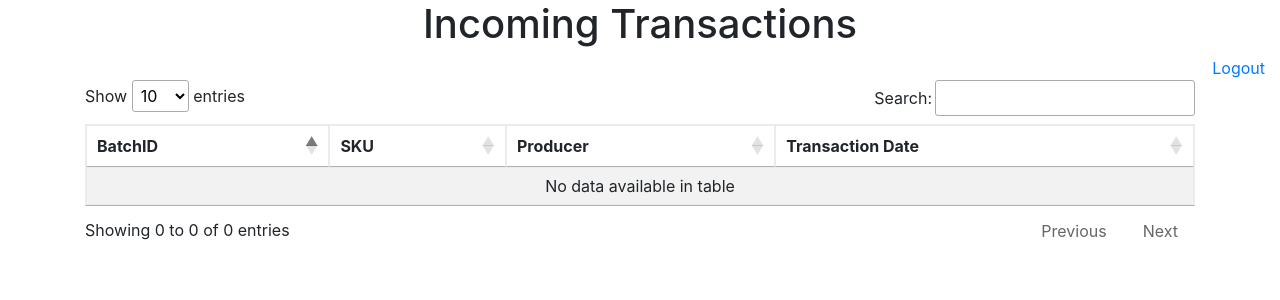
After one commit to soethanv/PyMarket, a Flask app: page /intransaction in a window 1280 px wide. The commit adds this page. Shown: the top 300 px of the page. Run offline with Flask 2, Linux system fonts and the light colour scheme; the visitor is signed in with stand-in values (Sample User, id 1); data that the repository does not hold is empty; some libraries are stand-ins or nearby versions.

Commit message:
Putting transaction implementation into master

```diff
--- a/models/crud_operations.py
+++ b/models/crud_operations.py
@@ -196,3 +196,14 @@ def update_order_item_status(cartItemID):
     except Exception as err:
         db.session.rollback()
         raise err
+
+
+
+# Transaction crud_operations
+
+def get_all_incoming_transactions():
+    return IncomingTransaction.query.all()
+
+
+def get_all_outgoing_transactions():
+    return OutgoingTransaction.query.all()
--- a/templates/base.html
+++ b/templates/base.html
@@ -11,8 +11,11 @@
       <!--END Bootstrap-->
 
       <!--PyMarket CSS-->
-      <!-- Custom styles for this template -->
-      <link href="dashboard.css" rel="stylesheet">
+      <link rel="stylesheet" href="https://cdn.datatables.net/1.10.16/css/jquery.dataTables.min.css" >
+        <!--JQUERY-->
+        <script src="https://code.jquery.com/jquery-3.2.1.slim.min.js" integrity="sha384-KJ3o2DKtIkvYIK3UENzmM7KCkRr/rE9/Qpg6aAZGJwFDMVNA/GpGFF93hXpG5KkN" crossorigin="anonymous"></script>
+        <!--DataTables-->
+    <script language="JavaScript" type="text/javascript" src="https://cdn.datatables.net/1.10.16/js/jquery.dataTables.min.js"></script>
       <!--END PyMarket CSS-->
     </head>
     <body>
@@ -30,9 +33,9 @@
 
     <!-- Bootstrap core JavaScript -->
     <!-- Placed at the end of the document so the pages load faster -->
-    <script src="https://code.jquery.com/jquery-3.2.1.slim.min.js" integrity="sha384-KJ3o2DKtIkvYIK3UENzmM7KCkRr/rE9/Qpg6aAZGJwFDMVNA/GpGFF93hXpG5KkN" crossorigin="anonymous"></script>
     <script src="https://cdnjs.cloudflare.com/ajax/libs/popper.js/1.12.3/umd/popper.min.js" integrity="sha384-vFJXuSJphROIrBnz7yo7oB41mKfc8JzQZiCq4NCceLEaO4IHwicKwpJf9c9IpFgh" crossorigin="anonymous"></script>
     <script src="https://maxcdn.bootstrapcdn.com/bootstrap/4.0.0-beta.2/js/bootstrap.min.js" integrity="sha384-alpBpkh1PFOepccYVYDB4do5UnbKysX5WZXm3XxPqe5iKTfUKjNkCk9SaVuEZflJ" crossorigin="anonymous"></script>
+
     <!-- Icons -->
     <script src="https://unpkg.com/feather-icons/dist/feather.min.js"></script>
     <script>
--- /dev/null
+++ b/templates/transaction.html
@@ -0,0 +1,54 @@
+{% extends "base.html" %}
+
+  {% block content %}
+<style>
+  td.details-control {
+    background: url('https://datatables.net/examples/resources/details_open.png') no-repeat center center;
+    cursor: pointer;
+  }
+  tr.shown td.details-control {
+      background: url('https://datatables.net/examples/resources/details_close.png') no-repeat center center;
+  }
+</style>
+<div class="container-fluid">
+  <h1 align="center">{{ title }}</h1>
+  <div align="right" >
+    <a href="{{ url_for('user_auth.logout') }}">Logout</a>
+
+  </div>
+
+
+  <div class="container">
+    <div class="table-responsive">
+        <table id="transaction_table" style="width:100%" class="table table-striped table-bordered"></table>
+    </div>
+  </div>
+</div>
+<script>
+  $(document).ready(function() {
+    var trans_data = {{transactions|tojson}};
+    var table = $('#transaction_table').DataTable( {
+      data: trans_data,
+
+      {% if display == 'INCOMING' %}
+          columns: [
+              { title: "BatchID" },
+              { title: "SKU" },
+              { title: "Producer" },
+              { title: "Transaction Date" }
+          ]
+      {% else %}
+          columns: [
+              { title: "Transaction ID" },
+              { title: "Customer ID" },
+              { title: "SKU" },
+              { title: "Quantity" },
+              { title: "From Batches" },
+              { title: "Transaction Date" }
+          ]
+      {% endif %}
+    } );
+
+  } );
+</script>
+{% endblock %}
--- a/views/helper.py
+++ b/views/helper.py
@@ -2,5 +2,6 @@ from views.user_auth import bp as user_auth_bp
 from views.dashboard import bp as dashboard_bp
 from views.sales import bp as sales_bp
 from views.inventory import bp as inventory_bp
+from views.transaction import bp as transaction_bp
 
-all_blueprints = (user_auth_bp, dashboard_bp, sales_bp, inventory_bp)
+all_blueprints = (user_auth_bp, dashboard_bp, sales_bp, inventory_bp, transaction_bp)
--- /dev/null
+++ b/views/transaction.py
@@ -0,0 +1,24 @@
+from flask import Blueprint, render_template, url_for
+from flask_login import login_required
+from models.crud_operations import get_all_incoming_transactions, get_all_outgoing_transactions
+
+bp = Blueprint('transaction', __name__, template_folder='templates', static_folder='static')
+
+
+@bp.route('/intransaction', methods=['GET'])
+@login_required
+def incoming_transactions():
+    transactions = []
+    for tr in get_all_incoming_transactions():
+        transactions.append((tr.batchID, tr.SKU, tr.producer, tr.transactionDate))
+    return render_template('transaction.html', title='Incoming Transactions', transactions=transactions, display='INCOMING')
+
+
+
+@bp.route('/outtransaction', methods=['GET'])
+@login_required
+def outgoing_transactions():
+    transactions = []
+    for tr in get_all_outgoing_transactions():
+        transactions.append((tr.outTransactionID, tr.customerID, tr.SKU, tr.quantity, tr.from_batches, tr.transactionDate))
+    return render_template('transaction.html', title='Outgoing Transactions', transactions=transactions, display='OUTGOING')
```
Also changed, not shown: templates/dashboard.html (+12 -0 lines).
